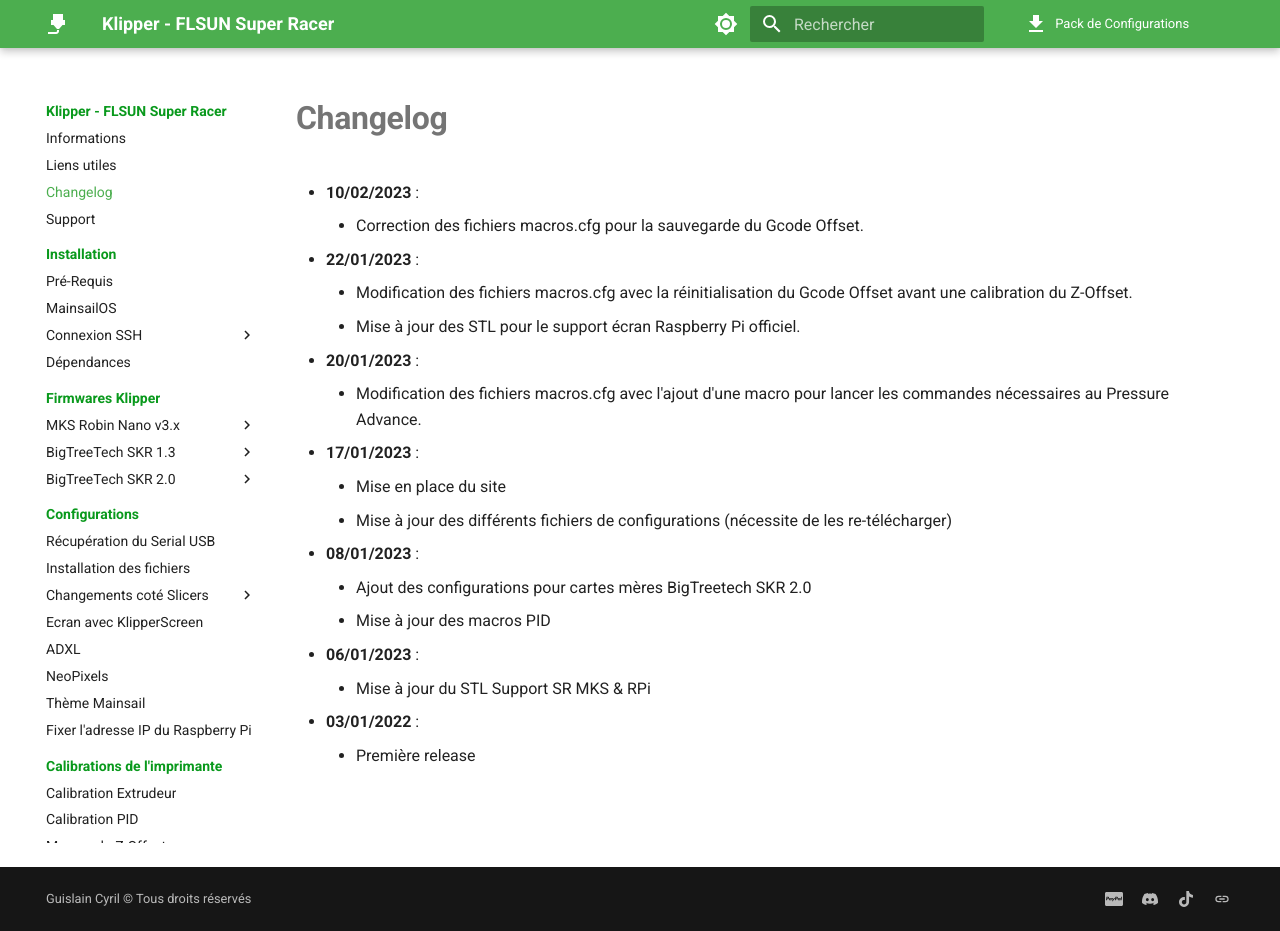
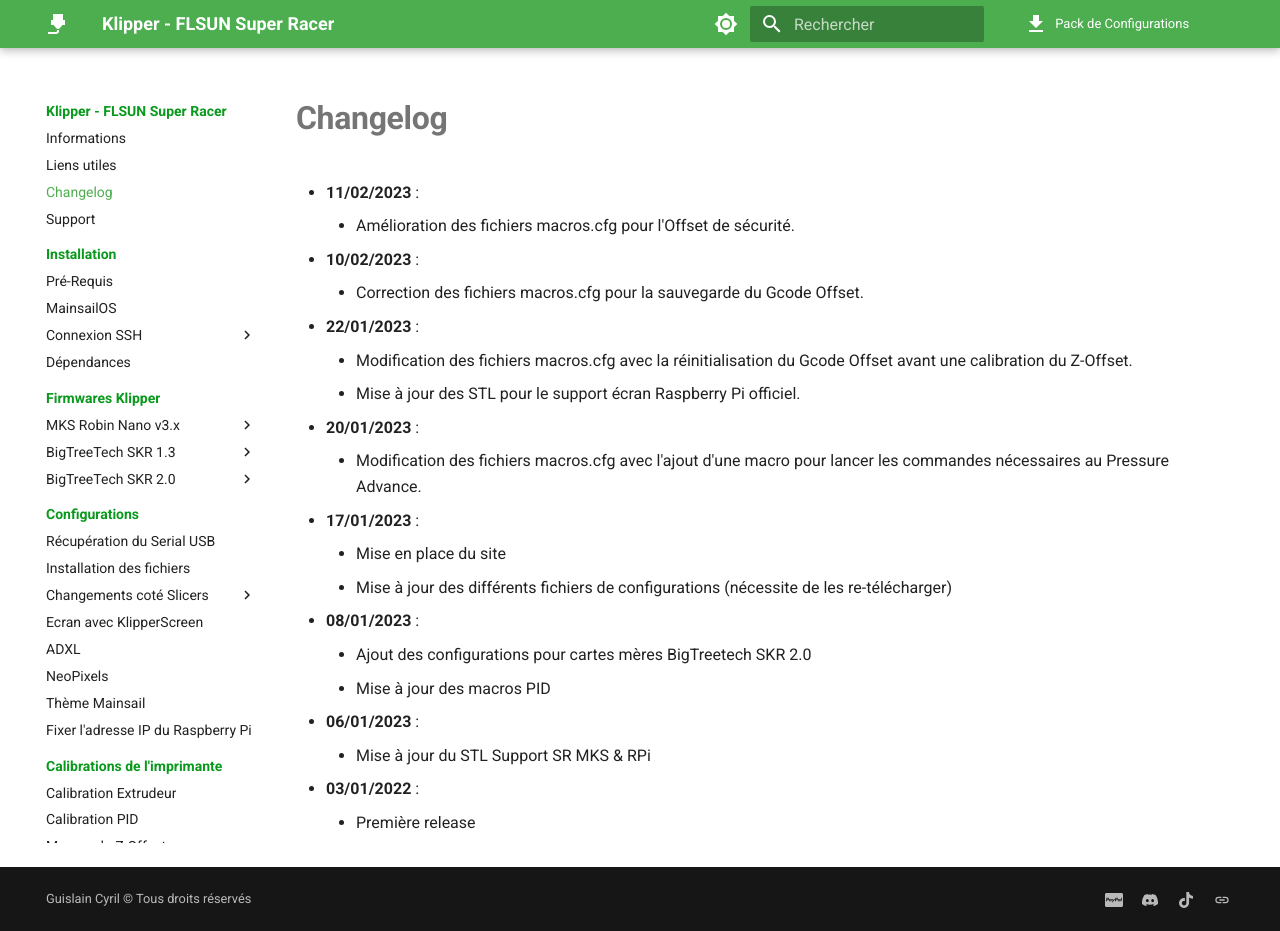
Before and after one commit to Guilouz/Klipper-Flsun-Super-Racer, an MkDocs documentation site: the page built from docs/changelog.md, in a window 1280 px wide and 931 px high. Built offline with MkDocs 1.6.1 and Material for MkDocs 9.7.7, drawn with Linux system fonts in a browser that asks for light colours; comment, search, counter and statistics services are not loaded.

Commit message:
Update changelog.md

```diff
--- a/docs/changelog.md
+++ b/docs/changelog.md
@@ -6,6 +6,11 @@
 # Changelog
 
 <ul>
+    <li><b>11/02/2023</b> :
+    <ul>
+      <li>Amélioration des fichiers macros.cfg pour l'Offset de sécurité.</li>
+    </ul>
+  </li>
   <li><b>10/02/2023</b> :
     <ul>
       <li>Correction des fichiers macros.cfg pour la sauvegarde du Gcode Offset.</li>
```
